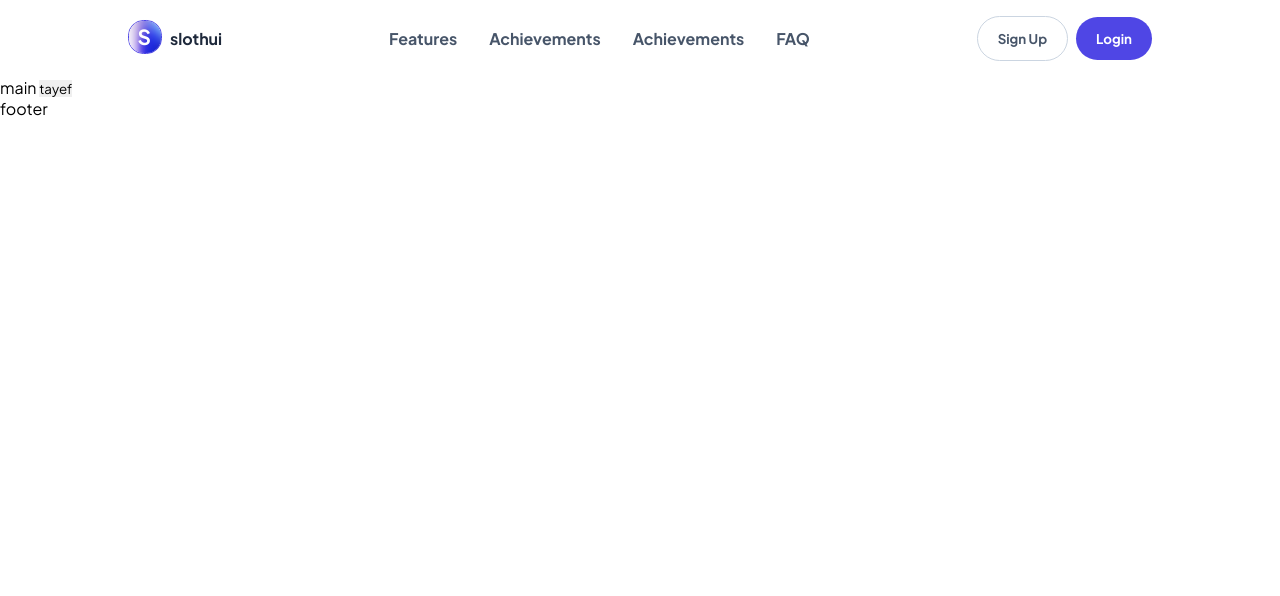
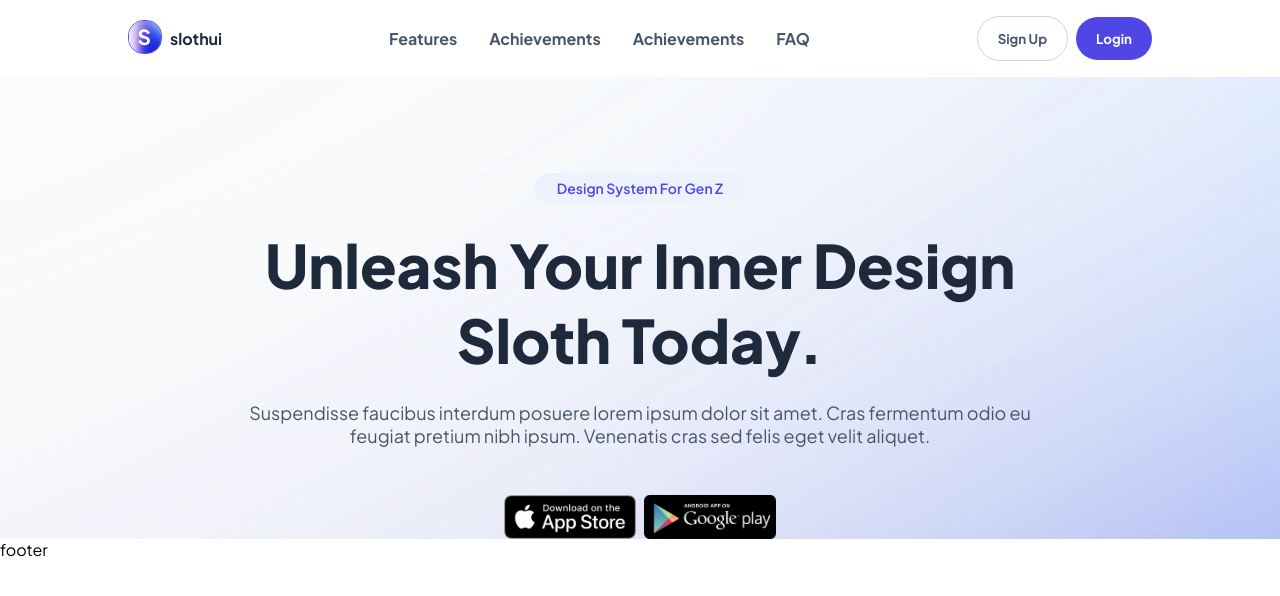
Before and after one commit to mdtayef001/slothui, a website built with Vite: page index.html in a window 1280 px wide. Built offline with nearby package versions, Linux system fonts and the light colour scheme.

Commit message:
doing the hero section

```diff
--- a/index.html
+++ b/index.html
@@ -36,8 +36,22 @@
       </nav>
     </header>
     <main>
-      main
-      <button>tayef</button>
+      <!-- hero section -->
+      <section class="hero_container">
+        <div class="container hero_text">
+          <p class="section_headeing">Design System For Gen Z</p>
+          <h1 class="hero_tile">Unleash Your Inner Design Sloth Today.</h1>
+          <p class="hero_subtile">
+            Suspendisse faucibus interdum posuere lorem ipsum dolor sit amet.
+            Cras fermentum odio eu feugiat pretium nibh ipsum. Venenatis cras
+            sed felis eget velit aliquet.
+          </p>
+          <div class="donwlad_links flex">
+            <img class="apple" src="./public/appstore.png" alt="" />
+            <img class="google" src="./public/googlepay.png" alt="" />
+          </div>
+        </div>
+      </section>
     </main>
     <footer>footer</footer>
   </body>
--- a/src/style.css
+++ b/src/style.css
@@ -46,7 +46,22 @@
 .flex {
   display: flex;
 }
-
+.container {
+  padding-top: 96px;
+  max-width: 80%;
+  margin: 0 auto;
+}
+.section_headeing {
+  background: #eef2ff;
+  color: #4f46e5;
+  padding: 6px 12px;
+  border-radius: 20px;
+  width: 189px;
+  margin: 0 auto;
+  font-size: 14px;
+  font-weight: 600;
+  text-align: center;
+}
 /* nav section */
 
 header {
@@ -116,3 +131,38 @@ header {
   align-items: center;
   justify-items: center;
 }
+
+/* hero section */
+.hero_container {
+  background-image: url("../public/hero_bg.jpg");
+  background-repeat: no-repeat;
+}
+
+.hero_text {
+  width: 800px;
+  margin: 0 auto;
+  text-align: center;
+}
+.hero_tile {
+  font-weight: 800;
+  font-size: 60px;
+  color: #1e293b;
+  padding: 24px 0;
+}
+.hero_subtile {
+  font-weight: 400;
+  font-size: 18px;
+  color: #475569;
+  margin-bottom: 48px;
+}
+
+.donwlad_links {
+  align-items: center;
+  gap: 8px;
+  justify-content: center;
+}
+
+.google,
+.apple {
+  width: 132px;
+}
```
Also changed, not shown: public/appstore.png (added), public/googlepay.png (added), public/hero_bg.jpg (added).
